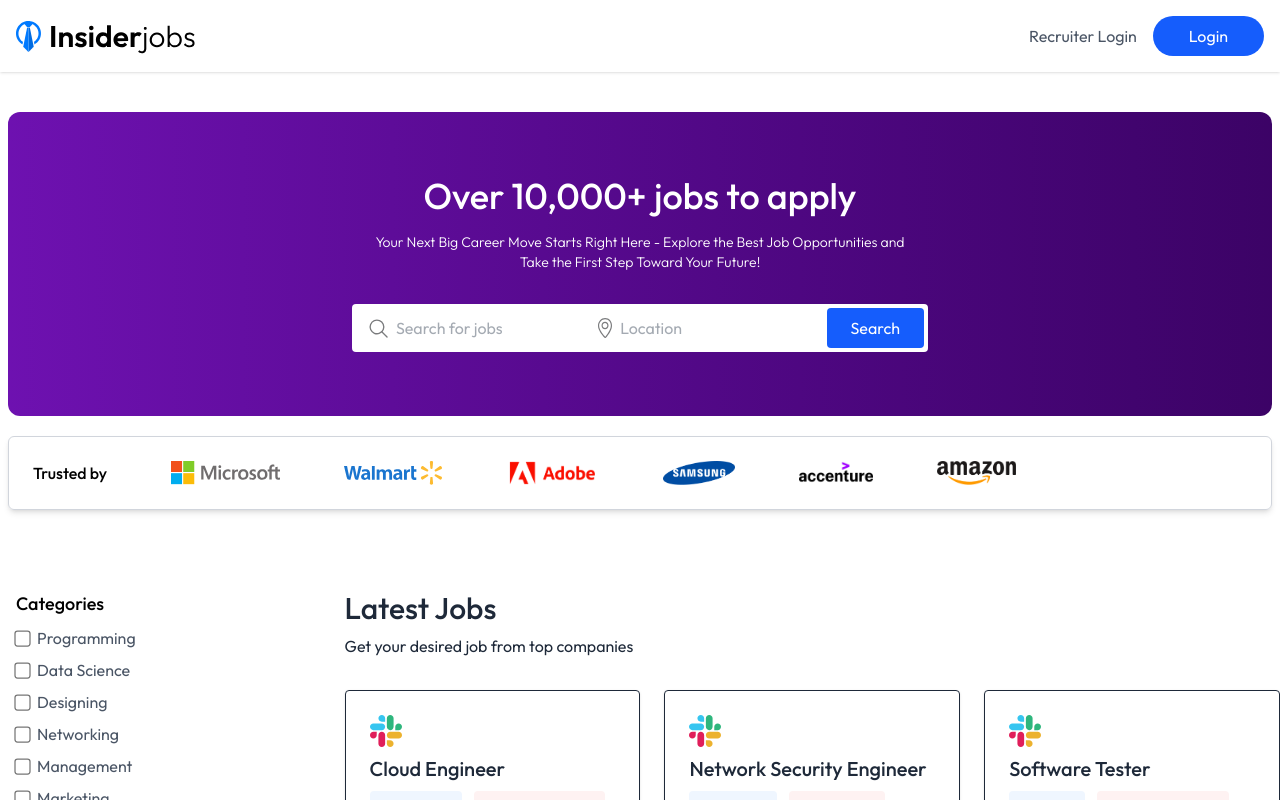
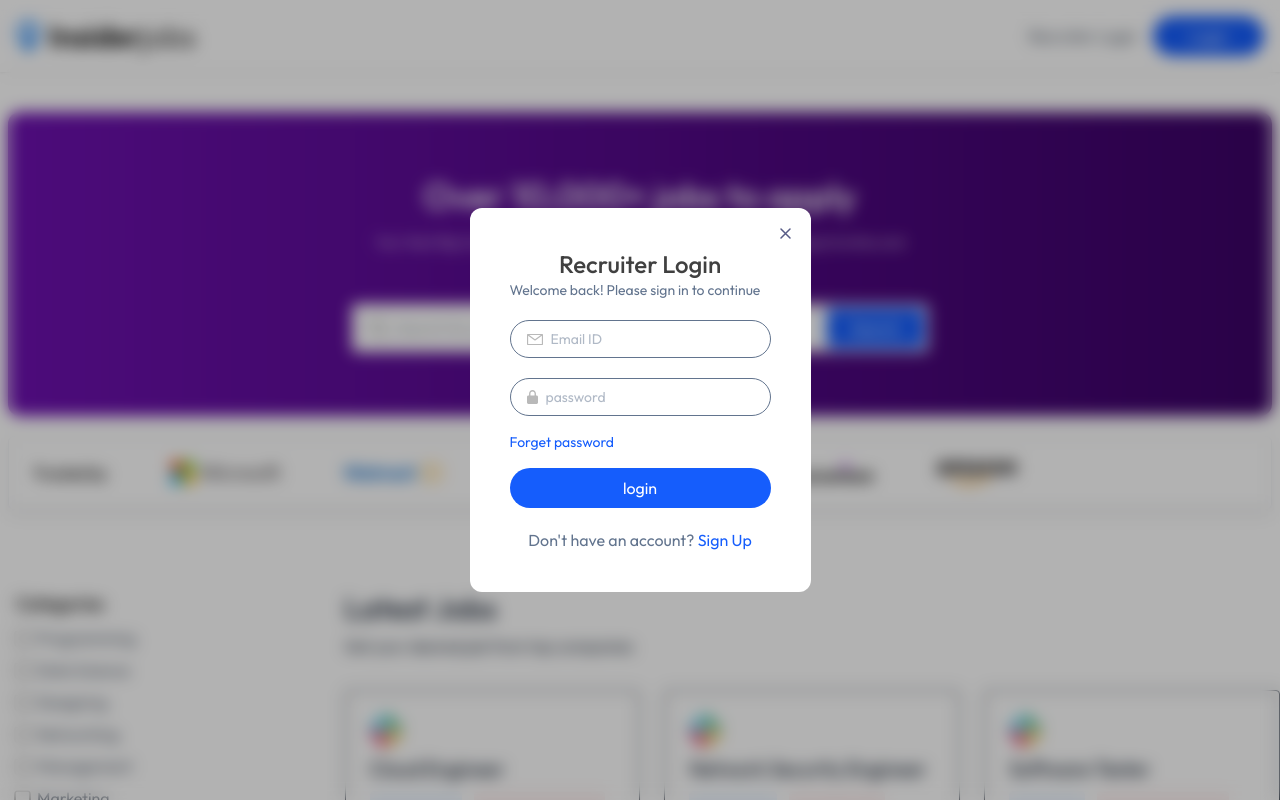
Before and after one commit to ramim2219/Job_Portal, a React (Vite) app in the folder client/: page / in a window 1280 px wide. Both pictures are taken after a click on the button "Recruiter Login". Shown: the top 800 px of the page. Built offline with nearby package versions, Linux system fonts and the light colour scheme; no server answers.

Commit message:
recuirter Login updated 27/11/2025

```diff
--- a/client/src/App.jsx
+++ b/client/src/App.jsx
@@ -1,11 +1,15 @@
-import React from 'react'
+import React, { useContext } from 'react'
 import {Route , Routes} from 'react-router-dom'
 import ApplyJob from './pages/ApplyJob';
 import Home from './pages/Home';
 import Application from './pages/Application';
+import RecruiterLogin from './components/RecruiterLogin';
+import { AppContext } from './context/AppContext';
 const App = () => {
+  const {showRecruiterLogin}= useContext(AppContext);
   return (
     <div>
+      {showRecruiterLogin && <RecruiterLogin />}
       <Routes>
         <Route path='/' element={<Home/>} />
         <Route path='/apply-job/:id' element={<ApplyJob/>} />
--- a/client/src/components/Navbar.jsx
+++ b/client/src/components/Navbar.jsx
@@ -1,11 +1,13 @@
-import React from 'react'
+import React, { useContext } from 'react'
 import { assets } from './../assets/assets';
 import { useClerk,UserButton,useUser } from '@clerk/clerk-react';
 import { Link, useNavigate } from 'react-router-dom';
+import { AppContext } from '../context/AppContext';
 const Navbar = () => {
   const {openSignIn} = useClerk();
   const {user} = useUser();
   const navigate = useNavigate()
+  const {setShowRecruiterLogin} = useContext(AppContext)
   return (
     <div className='shadow py-4'>
         <div className='container px-4 2xl:px-20 mx-auto flex justify-between items-center'>
@@ -20,7 +22,7 @@ const Navbar = () => {
               </div>
               :
               <div className='flex gap-4 max-sm:text-xs'>
-                <button className='text-gray-600'>Recruiter Login</button>
+                <button onClick={e=>setShowRecruiterLogin(true)} className='text-gray-600'>Recruiter Login</button>
                 <button onClick={e=>openSignIn()} className='bg-blue-600 text-white px-6 sm:px-9 py-2 rounded-full'>Login</button>
               </div>
             }
--- /dev/null
+++ b/client/src/components/RecruiterLogin.jsx
@@ -0,0 +1,82 @@
+import React, { useContext, useEffect, useState } from 'react'
+import { assets } from '../assets/assets';
+import { AppContext } from './../context/AppContext';
+
+const RecruiterLogin = () => {
+    const [state,setState] = useState('Login');
+    const [name , setName] = useState('');
+    const [password,setPassword] = useState('');
+    const [email,setEmail] = useState('');
+
+    const [image,setImage] = useState(false);
+    const [isTextDataSubmitted,setIsTextDataSubmitted] =useState(false);
+
+    const onSubmitHandler = async (e) => {
+        e.preventDefault()
+        if(state == "Sign Up" && !isTextDataSubmitted)
+        {
+            setIsTextDataSubmitted(true);
+        }
+    }
+
+    const {setShowRecruiterLogin} = useContext(AppContext);
+
+    useEffect(()=>{
+        document.body.style.overflow='hidden';
+        return()=>{
+            document.body.style.overflow = 'unset';
+        }
+    },[])
+
+  return (
+    <div className='absolute top-0 left-0 bottom-0 right-0 z-10 backdrop-blur-sm bg-black/30 flex justify-center  items-center'>
+        <form onSubmit={onSubmitHandler} className='relative bg-white p-10 rounded-xl text-slate-500' action="">
+            <h1 className='text-center text-2xl text-neutral-700 font-medium'>Recruiter {state}</h1>
+            <p className='text-sm'>Welcome back! Please sign in to continue</p>
+            {state === "Sign Up" && isTextDataSubmitted
+            ?
+            <>
+                <div className='flex items-center gap-4 my-10'>
+                    <label htmlFor="image">
+                        <img className='w-16 rounded-full' src={image? URL.createObjectURL(image) : assets.upload_area} alt="" />
+                        <input onChange={e=>setImage(e.target.files[0])} type="file" id='image' hidden/>
+                    </label>
+                    <p>Upload Company <br /> Logo</p>
+                </div>
+            </>
+            :
+            <>
+                {state !== 'Login' && (
+                    <div className='border px-4 py-2 flex items-center gap-2 rounded-full mt-5'>
+                        <img src={assets.person_icon} alt="" />
+                        <input className='outline-none text-sm' onChange={e=>setName(e.target.value)} value={name} type="text" placeholder='Company Name' required/>
+                    </div>
+                )}
+
+                <div className='border px-4 py-2 flex items-center gap-2 rounded-full mt-5'>
+                    <img src={assets.email_icon} alt="" />
+                    <input className='outline-none text-sm' onChange={e=>setEmail(e.target.value)} value={email} type="email" placeholder='Email ID' required/>
+                </div>
+                <div className='border px-4 py-2 flex items-center gap-2 rounded-full mt-5'>
+                    <img src={assets.lock_icon} alt="" />
+                    <input className='outline-none text-sm' onChange={e=>setPassword(e.target.value)} value={password} type="password" placeholder='password' required/>
+                </div>
+
+            </>
+            }
+            {state === "Login" && <p className='text-sm text-blue-600 my-4 mt-4 cursor-pointer'>Forget password</p>}
+            <button type='submit' className='bg-blue-600 w-full text-white py-2 rounded-full'>
+                {state === "Login" ? 'login' : isTextDataSubmitted ? 'create account' : 'next'}
+            </button>
+            {
+                state === 'Login'
+                ?<p className='mt-5 text-center'>Don't have an account? <span className='text-blue-600 cursor-pointer' onClick={()=>setState("Sign Up")}>Sign Up</span></p> :
+                <p className='mt-5 text-center'>Already have an account?<span className='text-blue-600 cursor-pointer' onClick={()=>setState("Login")}>Login</span></p>
+            }
+
+            <img onClick={e=>setShowRecruiterLogin(false)} className='absolute top-5 right-5 cursor-pointer' src={assets.cross_icon} alt="" />
+        </form>
+    </div>
+  )
+}
+export default RecruiterLogin;
--- a/client/src/context/AppContext.jsx
+++ b/client/src/context/AppContext.jsx
@@ -10,6 +10,7 @@ export const AppContextProvider = (props) =>
     });
     const [isSearched,setIsSearched]=useState(false);
     const [jobs,setJobs]=useState([])
+    const [showRecruiterLogin,setShowRecruiterLogin]=useState(false);
     // function to fetch jobs
     const fetchJobs = async()=>{
         setJobs(jobsData)
@@ -20,7 +21,8 @@ export const AppContextProvider = (props) =>
     const value = {
         setSearchFilter,searchFilter,
         isSearched,setIsSearched,
-        jobs,setJobs
+        jobs,setJobs,
+        showRecruiterLogin,setShowRecruiterLogin
     }
     return (<AppContext.Provider value={value}>
         {props.children}
```
